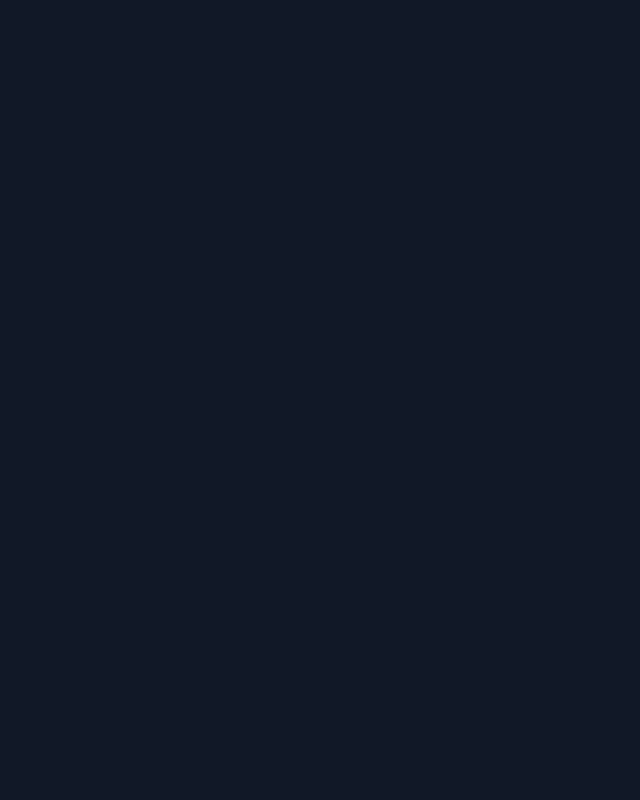
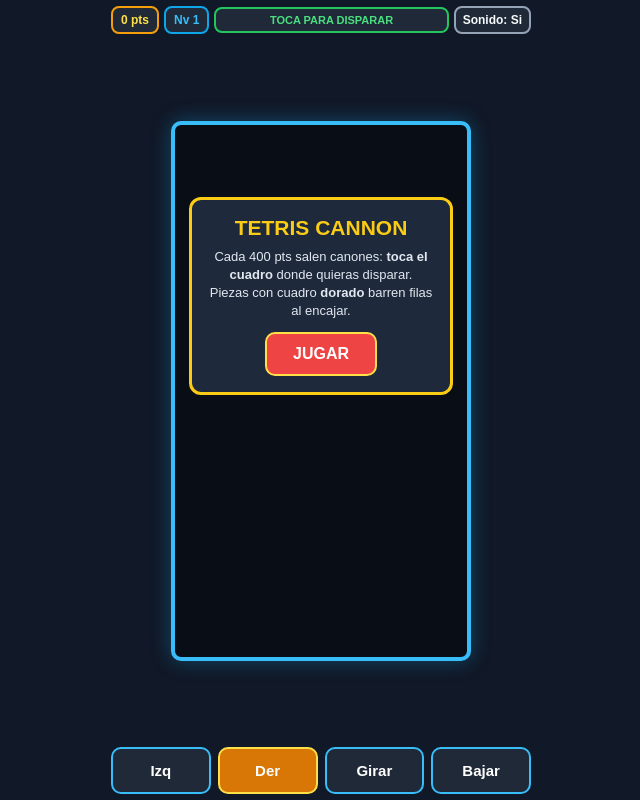
Before and after one commit to marquezfranklin039-art/Tetris-cannon, a plain HTML site: page index.html in a window 1280 px wide. Shown: the whole page, without its empty margins (319-959 px from the left). Drawn offline with Linux system fonts and the light colour scheme.

Commit message:
Update index.html

```diff
--- a/index.html
+++ b/index.html
@@ -38,7 +38,6 @@ body {
   gap: 5px;
   font-size: 12px;
   font-weight: bold;
-  flex: 0 0 auto;
 }
 .stat-pill {
   background-color: #1f2937;
@@ -50,4 +49,150 @@ body {
 }
 .stat-pill.blue {
   color: #38bdf8;
-  border
+  border-color: #0ea5e9;
+}
+.snd-btn {
+  background-color: #1f2937;
+  color: #f8fafc;
+  border: 2px solid #94a3b8;
+  border-radius: 8px;
+  padding: 5px 7px;
+  font-size: 12px;
+  font-weight: bold;
+  cursor: pointer;
+  white-space: nowrap;
+}
+.status-pill {
+  flex: 1;
+  text-align: center;
+  background-color: #1f2937;
+  color: #4ade80;
+  border: 2px solid #22c55e;
+  border-radius: 8px;
+  padding: 5px 6px;
+  font-size: 11px;
+  white-space: nowrap;
+  overflow: hidden;
+  text-overflow: ellipsis;
+}
+.status-pill.cannon-on {
+  background-color: #dc2626;
+  color: #ffffff;
+  border-color: #fde047;
+}
+#board-frame {
+  position: relative;
+  width: 300px;
+  height: 540px;
+  max-height: calc(100vh - 122px);
+  max-width: calc((100vh - 122px) * 0.5555);
+  border: 4px solid #38bdf8;
+  border-radius: 10px;
+  background-color: #090d16;
+  overflow: hidden;
+  box-shadow: 0 0 20px rgba(14, 165, 233, 0.35);
+}
+#board-frame.cannon-on {
+  border-color: #facc15;
+  box-shadow: 0 0 22px rgba(250, 204, 21, 0.7);
+}
+#cv {
+  display: block;
+  width: 100%;
+  height: 100%;
+}
+#overlay-box {
+  position: absolute;
+  top: 72px;
+  left: 14px;
+  right: 14px;
+  background-color: #1e293b;
+  border: 3px solid #facc15;
+  border-radius: 12px;
+  padding: 16px 12px;
+  text-align: center;
+  z-index: 10;
+}
+#ov-title {
+  font-size: 21px;
+  font-weight: bold;
+  color: #facc15;
+}
+#ov-help {
+  margin-top: 8px;
+  font-size: 13px;
+  line-height: 1.4;
+  color: #e2e8f0;
+}
+#btn-play {
+  margin-top: 12px;
+  background-color: #ef4444;
+  color: #ffffff;
+  border: 2px solid #fde047;
+  border-radius: 10px;
+  padding: 11px 26px;
+  font-size: 16px;
+  font-weight: bold;
+  cursor: pointer;
+}
+.pads {
+  width: 100%;
+  max-width: 420px;
+  display: grid;
+  grid-template-columns: repeat(4, 1fr);
+  gap: 7px;
+}
+.pad-btn {
+  background-color: #1f2937;
+  color: #ffffff;
+  border: 2px solid #38bdf8;
+  border-radius: 10px;
+  padding: 13px 4px;
+  font-size: 15px;
+  font-weight: bold;
+  cursor: pointer;
+}
+.pad-btn.accent {
+  background-color: #d97706;
+  border-color: #fde047;
+}
+</style>
+</head>
+<body>
+  <div class="top-bar">
+    <span class="stat-pill" id="pts-txt">0 pts</span>
+    <span class="stat-pill blue" id="lvl-txt">Nv 1</span>
+    <span class="status-pill" id="st-txt">TOCA PARA DISPARAR</span>
+    <button type="button" class="snd-btn" id="btn-snd">Sonido: Si</button>
+  </div>
+
+  <div id="board-frame">
+    <canvas id="cv" width="300" height="540"></canvas>
+    <div id="overlay-box">
+      <div id="ov-title">TETRIS CANNON</div>
+      <div id="ov-help">
+        Cada 400 pts salen canones: <b>toca el cuadro</b> donde quieras disparar.<br />
+        Piezas con cuadro <b>dorado</b> barren filas al encajar.
+      </div>
+      <button type="button" id="btn-play">JUGAR</button>
+    </div>
+  </div>
+
+  <div class="pads">
+    <button type="button" class="pad-btn" id="p-left">Izq</button>
+    <button type="button" class="pad-btn accent" id="p-right">Der</button>
+    <button type="button" class="pad-btn" id="p-rot">Girar</button>
+    <button type="button" class="pad-btn" id="p-down">Bajar</button>
+  </div>
+
+  <script>
+  (function () {
+    var COLS = 10;
+    var ROWS = 18;
+    var CELL = 30;
+
+    var cv = document.getElementById("cv");
+    var ctx = cv.getContext("2d");
+    var frame = document.getElementById("board-frame");
+    var stTxt = document.getElementById("st-txt");
+    var ptsTxt = document.get
```
